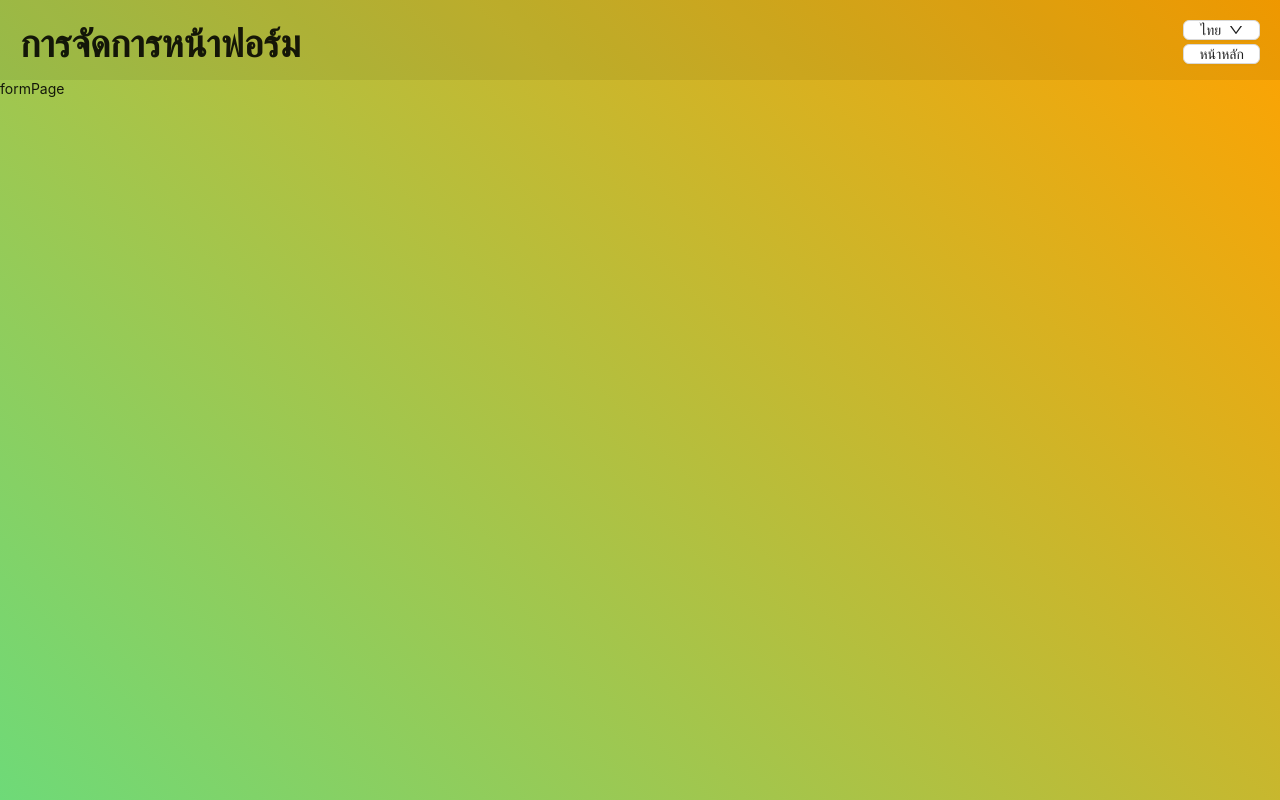
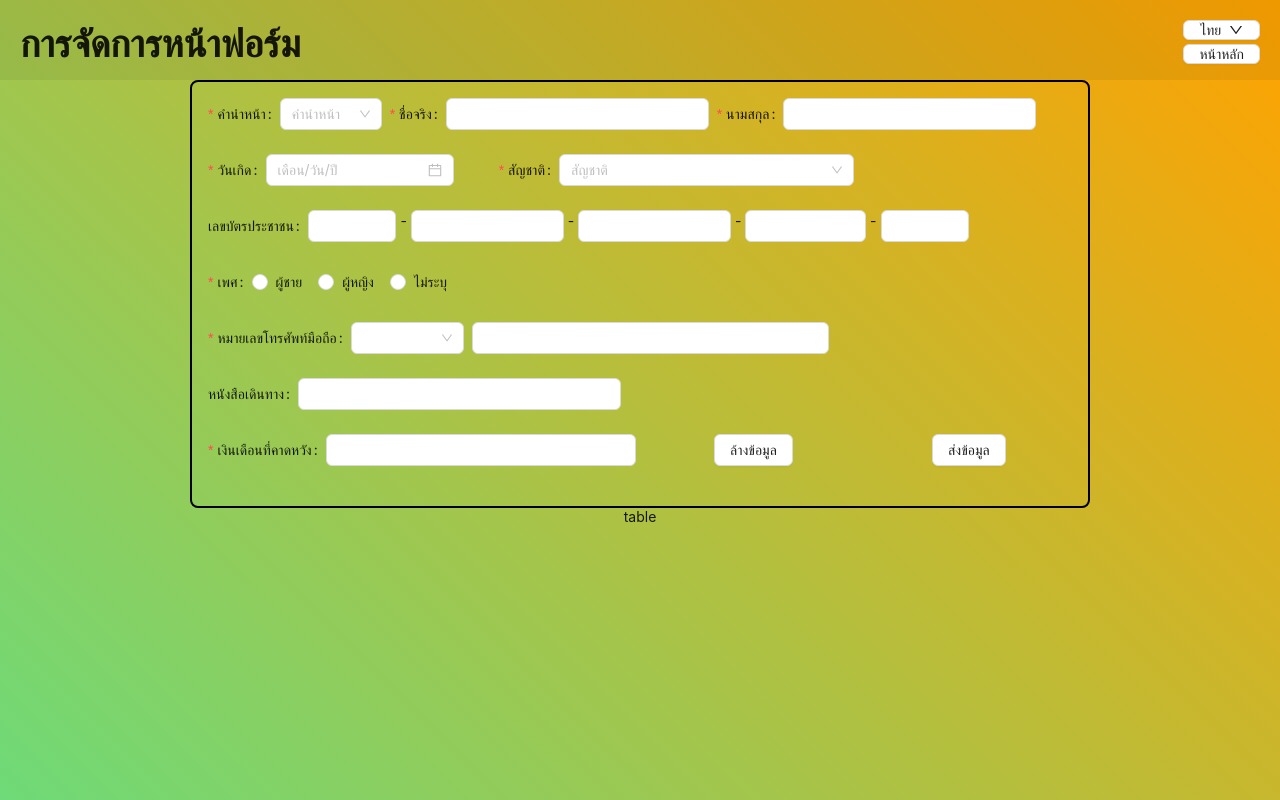
Before and after one commit to saketam/swd-test, a Next.js app: page /form_page in a window 1280 px wide. Built offline with nearby package versions, Linux system fonts and the light colour scheme.

Commit message:
add form section

```diff
--- a/src/app/components/AppLayout/style.scss
+++ b/src/app/components/AppLayout/style.scss
@@ -12,7 +12,8 @@
 }
 
 .content {
-  height: 90vh;
+  height: 100%;
+  min-height: 90vh;
 }
 
 .title {
--- a/src/app/locale/en/translate.json
+++ b/src/app/locale/en/translate.json
@@ -9,6 +9,44 @@
     "test1": "Test 1",
     "test2": "Test 2",
     "move_shape": "Move Shape",
-    "move_position": "Move Position"
+    "move_position": "Move Position",
+    "form": {
+      "nameTitle": "Name Title",
+      "name": "Name",
+      "surName": "Surname",
+      "dateofBirth": "Date of Birth",
+      "dateofBirthPlaceHolder": "month/Day/Year",
+      "nationality": "Nationality",
+      "personalId": "Personal ID",
+      "gender": "Gender",
+      "tel": "Tel",
+      "passportId": "Passport ID",
+      "expectedSalary": "Expected Salary",
+      "clear": "Clear",
+      "submit": "Submit"
+    },
+    "messages": {
+      "error": {
+        "required": "Please input your $t({{field}})"
+      }
+    },
+    "option": {
+      "nameTitle": {
+        "mr": "Mr.",
+        "miss": "Miss",
+        "mrs": "Mrs."
+      },
+      "nationality": {
+        "thai": "Thai"
+      },
+      "tel": {
+        "+66": "+66"
+      }
+    },
+    "radio": {
+      "male": "Male",
+      "female": "Female",
+      "none": "None"
+    }
   }
 }
--- a/src/app/locale/th/translate.json
+++ b/src/app/locale/th/translate.json
@@ -9,6 +9,44 @@
     "test1": "แบบทดสอบที่ 1",
     "test2": "แบบทดสอบที่ 2",
     "move_shape": "เลื่อนรูปแบบ",
-    "move_position": "เปลี่ยนตำแหน่ง"
+    "move_position": "เปลี่ยนตำแหน่ง",
+    "form": {
+      "nameTitle": "คำนำหน้า",
+      "name": "ชื่อจริง",
+      "surName": "นามสกุล",
+      "dateofBirth": "วันเกิด",
+      "dateofBirthPlaceHolder": "เดือน/วัน/ปี",
+      "nationality": "สัญชาติ",
+      "personalId": "เลขบัตรประชาชน",
+      "gender": "เพศ",
+      "tel": "หมายเลขโทรศัพท์มือถือ",
+      "passportId": "หนังสือเดินทาง",
+      "expectedSalary": "เงินเดือนที่คาดหวัง",
+      "clear": "ล้างข้อมูล",
+      "submit": "ส่งข้อมูล"
+    },
+    "messages": {
+      "error": {
+        "required": "กรุณากรอก $t({{field}})"
+      }
+    },
+    "option": {
+      "nameTitle": {
+        "mr": "นาย",
+        "miss": "นางสาว",
+        "mrs": "นาง"
+      },
+      "nationality": {
+        "thai": "ไทย"
+      },
+      "tel": {
+        "+66": "+66"
+      }
+    },
+    "radio": {
+      "male": "ผู้ชาย",
+      "female": "ผู้หญิง",
+      "none": "ไม่ระบุ"
+    }
   }
 }
--- a/src/pages/form_page/index.tsx
+++ b/src/pages/form_page/index.tsx
@@ -1,14 +1,234 @@
+import './style.scss'
+
+import { DownOutlined } from '@ant-design/icons'
+import { Button, Col, Dropdown, Form, Input, Row, Space, Select, DatePicker, Radio } from "antd"
 import { useRouter } from "next/router"
 import { useTranslation } from "react-i18next"
+import { TFunction } from 'i18next'
+
+const nameTitleOptions = (t: TFunction) => ([
+  { value: 'mr', label: t('option.nameTitle.mr') },
+  { value: 'miss', label: t('option.nameTitle.miss') },
+  { value: 'mrs', label: t('option.nameTitle.mrs') },
+])
+
+const nationalityOptions = (t: TFunction) => ([
+  { value: 'thai', label: t('option.nationality.thai') },
+])
+
+const telOptions = (t: TFunction) => ([
+  { value: '+66', label: t('option.tel.+66') },
+])
 
 const formPage = () => {
   const { t } = useTranslation()
   const router = useRouter()
 
+  const [form] = Form.useForm()
+
+  const onFinish = (values: any) => {
+    console.log('Success:', values)
+  }
+
+  const onFinishFailed = (errorInfo: any) => {
+    console.log('Failed:', errorInfo)
+  }
+
+  const handleCancel = () => {
+    const res = form.resetFields();    //reset form
+    console.log(res);
+  };
+
+  const FormSection = () => {
+    return (
+      <Form
+        form={form}
+        name="basic"
+        className="formSection"
+        // initialValues={{ remember: true }}
+        onFinish={onFinish}
+        onFinishFailed={onFinishFailed}
+        autoComplete="off"
+      // labelAlign="left"
+      >
+
+        <Row gutter={8}>
+          <Col span={5} >
+            <Form.Item
+              label={t('form.nameTitle')}
+              name="nameTitle"
+              rules={[{ required: true, message: t('messages.error.required', { field: 'form.nameTitle' }) }]}
+            >
+              <Select
+                placeholder={t('form.nameTitle')}
+                options={nameTitleOptions(t)}
+              />
+            </Form.Item>
+          </Col>
+
+          <Col span={9}>
+            <Form.Item
+              label={t('form.name')}
+              name="name"
+              rules={[{ required: true, message: t('messages.error.required', { field: 'form.name' }) }]}
+            >
+              <Input />
+            </Form.Item>
+          </Col>
+          <Col span={9} >
+            <Form.Item
+              label={t('form.surName')}
+              name="surName"
+              rules={[{ required: true, message: t('messages.error.required', { field: 'form.surName' }) }]}
+            >
+              <Input />
+            </Form.Item>
+          </Col>
+        </Row>
+
+        <Row gutter={8} justify='start'>
+          <Col span={8} >
+            <Form.Item
+              label={t('form.dateofBirth')}
+              name="dateofBirth"
+              rules={[{ required: true, message: t('messages.error.required', { field: 'form.dateofBirth' }) }]}
+            >
+              <DatePicker
+                placeholder={t('form.dateofBirthPlaceHolder')}
+                format={'MM/DD/YYYY'}
+                onChange={() => { }}
+              />
+            </Form.Item>
+          </Col>
+          <Col span={10} >
+            <Form.Item
+              label={t('form.nationality')}
+              name="nationality"
+              rules={[{ required: true, message: t('messages.error.required', { field: 'form.nationality' }) }]}
+            >
+              <Select
+                placeholder={t('form.nationality')}
+                onChange={() => { }}
+                options={nationalityOptions(t)}
+              />
+            </Form.Item>
+          </Col>
+        </Row>
+
+        <Row gutter={8} justify='start'>
+          <Col span={24}>
+            <Form.Item
+              label={t('form.personalId')}
+              name="personalId"
+            >
+              <Row gutter={8} justify='start' >
+                <Col span={3}><Input maxLength={1} /></Col> -
+                <Col span={5}><Input maxLength={1} /></Col> -
+                <Col span={5}><Input maxLength={1} /></Col> -
+                <Col span={4}><Input maxLength={1} /></Col> -
+                <Col span={3}><Input maxLength={1} /></Col>
+              </Row>
+            </Form.Item>
+          </Col>
+
+          <Col span={24}>
+            <Form.Item
+              label={t('form.gender')}
+              name="gender"
+              rules={[{ required: true, message: t('messages.error.required', { field: 'form.gender' }) }]}
+
+            >
+              <Radio.Group
+              //  onChange={()=>{}} value={value}
+              >
+                <Radio value={'male'}>{t('radio.male')}</Radio>
+                <Radio value={'female'}>{t('radio.female')}</Radio>
+                <Radio value={'none'}>{t('radio.none')}</Radio>
+              </Radio.Group>
+
+            </Form.Item>
+          </Col>
+
+          <Col span={24}>
+            <Form.Item
+              label={t('form.tel')}
+              name="tel"
+              rules={[{ required: true, message: t('messages.error.required', { field: 'form.tel' }) }]}
+            >
+              <Row gutter={8} justify='start' >
+                <Col span={4}>
+                  <Select
+                    options={telOptions(t)}
+                  />
+                </Col>
+                <Col span={12}>
+                  <Input />
+                </Col>
+              </Row>
+            </Form.Item>
+          </Col>
+
+          <Col span={24}>
+            <Form.Item
+              label={t('form.passportId')}
+              name="passportId"
+            >
+              <Col span={10}>
+                <Input />
+              </Col>
+            </Form.Item>
+          </Col>
+
+          <Col span={12}>
+            <Form.Item
+              label={t('form.expectedSalary')}
+              name="expectedSalary"
+              rules={[{ required: true, message: t('messages.error.required', { field: 'form.expectedSalary' }) }]}
+
+            >
+              <Input />
+            </Form.Item>
+          </Col>
+          <Col span={6}>
+            <Form.Item wrapperCol={{ offset: 8 }}>
+              <Button type="default" onClick={handleCancel}>
+                {t('form.clear')}
+              </Button>
+            </Form.Item>
+          </Col>
+          <Col span={6}>
+            <Form.Item wrapperCol={{ offset: 8 }}>
+              <Button type="default" htmlType="submit">
+                {t('form.submit')}
+              </Button>
+            </Form.Item>
+          </Col>
+        </Row>
+      </Form>
+    )
+  }
+
+  const TableSection = () => {
+    return (
+      <>
+        table
+      </>
+    )
+  }
+
   return (
-    <div >
-      formPage
-    </div >
+    <Row justify='center'>
+      <Col span={24}>
+        <Row justify='center' >
+          <FormSection />
+        </Row>
+      </Col>
+      <Col span={24}>
+        <Row justify='center' >
+          <TableSection />
+        </Row>
+      </Col>
+    </Row>
   )
 }
 
--- /dev/null
+++ b/src/pages/form_page/style.scss
@@ -0,0 +1,7 @@
+.formSection {
+  min-width: 900px;
+  width: 60vw;
+  border: 2px solid black;
+  border-radius: 8px;
+  padding: 16px;
+}
```
